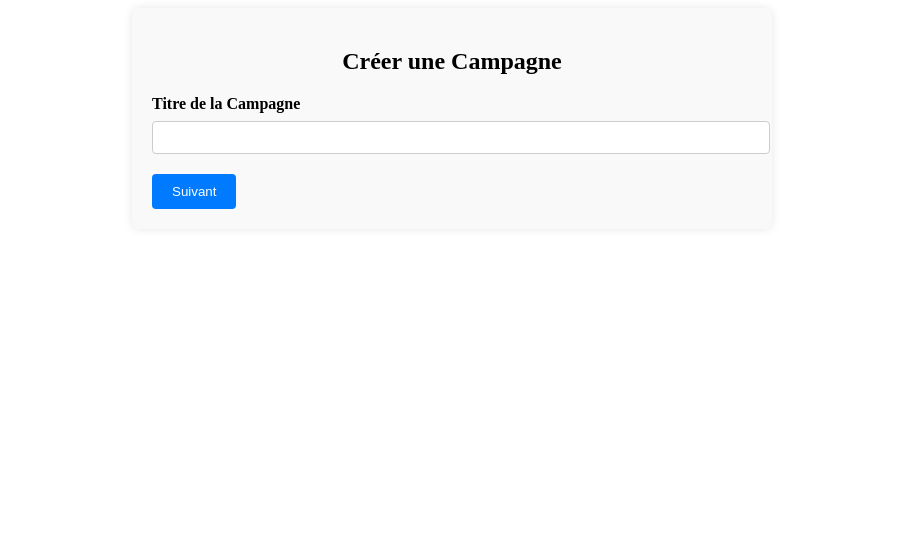
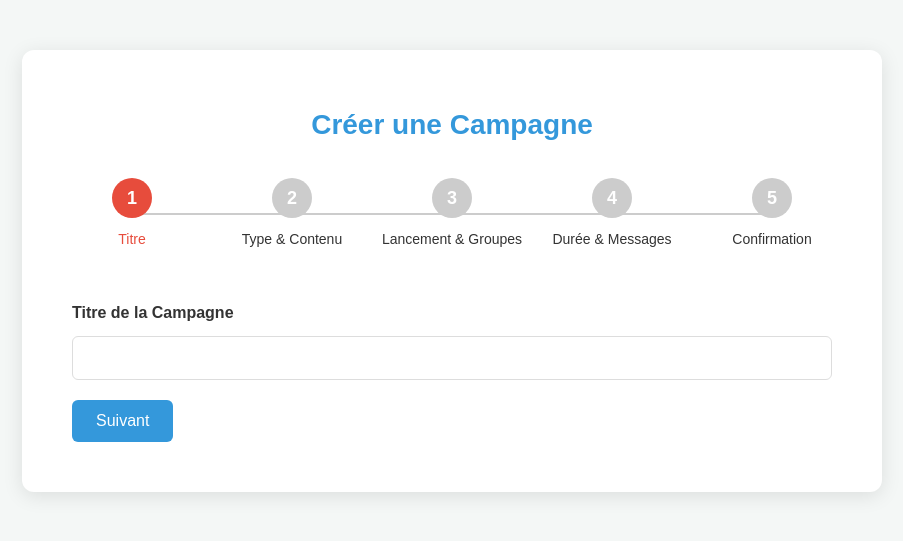
Before and after one commit to naderbenammar25/bulk_sms, a Django app: page /create_campaign/ in a window 1280 px wide. Shown: the top 541 px of the page, without its empty margins (188-1091 px from the left). Run offline with Django 5.2, Linux system fonts and the light colour scheme; the visitor is signed in with stand-in values (Sample User, id 1); data that the repository does not hold is empty.

Commit message:
updating campaign creation process

```diff
--- a/bulk_sms_api/campaigns/static/campaigns/css/creation_campagne.css
+++ b/bulk_sms_api/campaigns/static/campaigns/css/creation_campagne.css
@@ -1,21 +1,49 @@
+:root {
+    --primary-color: #3498db;
+    --secondary-color: #2ecc71;
+    --background-color: #f4f7f6;
+    --sidebar-color: #2c3e50;
+    --text-color: #333;
+    --hover-color: #2980b9;
+    --active-step-color: #e74c3c; /* Rouge pour l'étape active */
+    --step-inactive-color: #ccc; /* Couleur pour les étapes inactives */
+    --transition-speed: 0.4s; /* Vitesse des transitions */
+}
+
+body {
+    font-family: 'Arial', sans-serif;
+    background-color: var(--background-color);
+    color: var(--text-color);
+    margin: 0;
+    padding: 0;
+    line-height: 1.6;
+}
+
 .main-content {
-    max-width: 600px;
-    margin: 0 auto;
-    padding: 20px;
-    background-color: #f9f9f9;
-    border-radius: 8px;
-    box-shadow: 0 0 10px rgba(0, 0, 0, 0.1);
+    max-width: 800px;
+    margin: 50px auto;
+    padding: 30px;
+    background-color: #fff;
+    border-radius: 12px;
+    box-shadow: 0 4px 20px rgba(0, 0, 0, 0.1);
+    position: relative;
+    overflow: hidden;
 }
 
 h2 {
     text-align: center;
-    margin-bottom: 20px;
+    margin-bottom: 30px;
+    color: var(--primary-color);
+    font-size: 28px;
+    font-weight: 600;
 }
 
 label {
     display: block;
-    margin-bottom: 8px;
+    margin-bottom: 10px;
     font-weight: bold;
+    color: var(--text-color);
+    font-size: 16px;
 }
 
 input[type="text"],
@@ -24,27 +52,43 @@ input[type="number"],
 select,
 textarea {
     width: 100%;
-    padding: 8px;
+    padding: 12px;
     margin-bottom: 20px;
-    border: 1px solid #ccc;
-    border-radius: 4px;
+    border: 1px solid #ddd;
+    border-radius: 6px;
+    font-size: 16px;
+    box-sizing: border-box;
+    transition: border-color var(--transition-speed) ease, box-shadow var(--transition-speed) ease;
+}
+
+input[type="text"]:focus,
+input[type="datetime-local"]:focus,
+input[type="number"]:focus,
+select:focus,
+textarea:focus {
+    border-color: var(--primary-color);
+    box-shadow: 0 0 8px rgba(52, 152, 219, 0.3);
+    outline: none;
 }
 
 button {
-    padding: 10px 20px;
-    background-color: #007bff;
+    padding: 12px 24px;
+    background-color: var(--primary-color);
     color: #fff;
     border: none;
-    border-radius: 4px;
+    border-radius: 6px;
     cursor: pointer;
+    font-size: 16px;
+    transition: background-color var(--transition-speed) ease, transform 0.2s ease;
 }
 
 button[data-prev-step] {
-    background-color: #6c757d;
+    background-color: var(--step-inactive-color);
 }
 
 button:hover {
-    background-color: #0056b3;
+    background-color: var(--hover-color);
+    transform: translateY(-2px);
 }
 
 button[data-prev-step]:hover {
@@ -53,8 +97,118 @@ button[data-prev-step]:hover {
 
 #confirmation-step {
     text-align: center;
+    padding: 20px;
 }
 
 #campaign-preview {
     margin-bottom: 20px;
+    font-size: 18px;
+    color: var(--text-color);
 }
+
+/* Animation styles */
+.step {
+    opacity: 0;
+    transform: translateX(100%);
+    transition: opacity var(--transition-speed) ease, transform var(--transition-speed) ease;
+    position: absolute;
+    width: 100%;
+    top: 0;
+    left: 0;
+    padding: 20px;
+    box-sizing: border-box;
+}
+
+.step.active {
+    opacity: 1;
+    transform: translateX(0);
+    position: relative;
+}
+
+.step.inactive {
+    opacity: 0;
+    transform: translateX(-100%);
+}
+
+/* Step indicator styles */
+.step-indicator {
+    display: flex;
+    justify-content: space-between;
+    margin-bottom: 30px;
+    position: relative;
+}
+
+.step-item {
+    text-align: center;
+    flex: 1;
+    position: relative;
+    z-index: 1;
+}
+
+.step-item:not(:last-child)::after {
+    content: '';
+    position: absolute;
+    top: 50%;
+    right: -50%;
+    width: 100%;
+    height: 2px;
+    background-color: var(--step-inactive-color);
+    transform: translateY(-50%);
+    z-index: -1;
+}
+
+.step-circle {
+    width: 40px;
+    height: 40px;
+    border-radius: 50%;
+    background-color: var(--step-inactive-color);
+    color: #fff;
+    display: flex;
+    align-items: center;
+    justify-content: center;
+    margin: 0 auto 10px;
+    font-size: 18px;
+    font-weight: bold;
+    transition: background-color var(--transition-speed) ease;
+}
+
+.step-title {
+    font-size: 14px;
+    color: var(--text-color);
+    transition: color var(--transition-speed) ease;
+}
+
+.step-item.active .step-circle {
+    background-color: var(--active-step-color);
+}
+
+.step-item.active .step-title {
+    color: var(--active-step-color);
+}
+
+/* Responsive adjustments */
+@media (max-width: 768px) {
+    .main-content {
+        margin: 20px auto;
+        padding: 20px;
+    }
+
+    .step-indicator {
+        flex-direction: column;
+        align-items: center;
+    }
+
+    .step-item:not(:last-child)::after {
+        display: none;
+    }
+
+    .step-circle {
+        width: 30px;
+        height: 30px;
+        font-size: 16px;
+    }
+
+    .step-title {
+        font-size: 12px;
+    }
+}
--- a/bulk_sms_api/campaigns/static/campaigns/js/creation_campagne.js
+++ b/bulk_sms_api/campaigns/static/campaigns/js/creation_campagne.js
@@ -4,13 +4,22 @@ document.addEventListener('DOMContentLoaded', function() {
         steps.forEach(s => {
             const element = document.getElementById(s);
             if (element) {
-                element.style.display = 'none';
+                element.classList.remove('active', 'inactive');
+                if (s === 'step' + step || s === step) {
+                    element.classList.add('active');
+                } else {
+                    element.classList.add('inactive');
+                }
             }
         });
-        const currentStep = document.getElementById('step' + step) || document.getElementById(step);
-        if (currentStep) {
-            currentStep.style.display = 'block';
-        }
+
+        // Mettre à jour l'indicateur d'étapes
+        document.querySelectorAll('.step-item').forEach(item => {
+            item.classList.remove('active');
+            if (item.getAttribute('data-step') === step.toString() || item.getAttribute('data-step') === 'step' + step) {
+                item.classList.add('active');
+            }
+        });
     }
 
     // Initial call to show the first step
--- a/bulk_sms_api/campaigns/templates/creation_campagne.html
+++ b/bulk_sms_api/campaigns/templates/creation_campagne.html
@@ -12,16 +12,38 @@
 <body>
     <div class="main-content">
         <h2>Créer une Campagne</h2>
+        <div class="step-indicator">
+            <div class="step-item active" data-step="1">
+                <div class="step-circle">1</div>
+                <div class="step-title">Titre</div>
+            </div>
+            <div class="step-item" data-step="2">
+                <div class="step-circle">2</div>
+                <div class="step-title">Type & Contenu</div>
+            </div>
+            <div class="step-item" data-step="3">
+                <div class="step-circle">3</div>
+                <div class="step-title">Lancement & Groupes</div>
+            </div>
+            <div class="step-item" data-step="4">
+                <div class="step-circle">4</div>
+                <div class="step-title">Durée & Messages</div>
+            </div>
+            <div class="step-item" data-step="confirmation-step">
+                <div class="step-circle">5</div>
+                <div class="step-title">Confirmation</div>
+            </div>
+        </div>
         <form id="campaign-form" method="post" action="{% url 'create_campaign' %}">
             {% csrf_token %}
-            <div id="step1">
+            <div id="step1" class="step active">
                 <label for="campaign-title">Titre de la Campagne</label>
                 <input type="text" id="campaign-title" name="campaign_title" required>
 
                 <button type="button" data-next-step="2">Suivant</button>
             </div>
 
-            <div id="step2" style="display:none;">
+            <div id="step2" class="step">
                 <label for="campaign-type">Type de Campagne</label>
                 <select id="campaign-type" name="campaign_type" required>
                     <option value="brouillon">Brouillon</option>
@@ -42,7 +64,7 @@
                 <button type="button" data-next-step="3">Suivant</button>
             </div>
 
-            <div id="step3" style="display:none;">
+            <div id="step3" class="step">
                 <label for="launch-date">Date et Heure de Lancement</label>
                 <input type="datetime-local" id="launch-date" name="launch_date" required>
 
@@ -58,7 +80,7 @@
                 <button type="button" data-next-step="4">Suivant</button>
             </div>
 
-            <div id="step4" style="display:none;">
+            <div id="step4" class="step">
                 <label for="duration">Durée de la Campagne</label>
                 <input type="number" id="duration" name="duration" required>
                 <select id="duration-unit" name="duration_unit" required>
@@ -80,7 +102,7 @@
                 <button type="button" id="finish-button">Terminer</button>
             </div>
 
-            <div id="confirmation-step" style="display:none;">
+            <div id="confirmation-step" class="step">
                 <h3>Confirmation de la Campagne</h3>
                 <p id="campaign-preview"></p>
                 <p id="confirmation-message"></p>
--- a/bulk_sms_api/campaigns/templates/gestion_contacts.html
+++ b/bulk_sms_api/campaigns/templates/gestion_contacts.html
@@ -11,12 +11,12 @@
     <link href="https://fonts.googleapis.com/icon?family=Material+Icons" rel="stylesheet">
     <style>
         :root {
-            --primary-color: #3498db;
-            --secondary-color: #2ecc71;
+            --primary-color: {{ colors.0 }};
+            --secondary-color: {{ colors.1 }};
             --background-color: #f4f7f6;
             --sidebar-color: #2c3e50;
             --text-color: #333;
-            --hover-color: #2980b9;
+            --hover-color: {{ colors.0 }};
         }
         table {
             width: 100%;
--- a/bulk_sms_api/campaigns/templates/marketing_dashboard.html
+++ b/bulk_sms_api/campaigns/templates/marketing_dashboard.html
@@ -12,12 +12,12 @@
 
     <style>
         :root {
-            --primary-color: #3498db;
-            --secondary-color: #2ecc71;
+            --primary-color: {{ colors.0 }};
+            --secondary-color: {{ colors.1 }};
             --background-color: #f4f7f6;
             --sidebar-color: #2c3e50;
             --text-color: #333;
-            --hover-color: #2980b9;
+            --hover-color: {{ colors.0 }};
         }
     </style>
 </head>
--- a/bulk_sms_api/campaigns/templates/securite.html
+++ b/bulk_sms_api/campaigns/templates/securite.html
@@ -10,12 +10,12 @@
     <link href="https://fonts.googleapis.com/icon?family=Material+Icons" rel="stylesheet">
     <style>
         :root {
-            --primary-color: #3498db;
-            --secondary-color: #2ecc71;
+            --primary-color: {{ colors.0 }};
+            --secondary-color: {{ colors.1 }};
             --background-color: #f4f7f6;
             --sidebar-color: #2c3e50;
             --text-color: #333;
-            --hover-color: #2980b9;
+            --hover-color: {{ colors.0 }};
         }
         .messages {
             list-style: none;
```
Also changed, not shown: bulk_sms_api/campaigns/static/campaigns/css/MK_User.css (+135 -180 lines), bulk_sms_api/campaigns/templates/editeur_contenu.html (+8 -0 lines), bulk_sms_api/campaigns/templates/gestion_campagnes_MK.html (+9 -4 lines), bulk_sms_api/campaigns/templates/gestion_groupes.html (+10 -8 lines), bulk_sms_api/campaigns/templates/gestion_utilisateurs_marketing.html (+10 -0 lines), bulk_sms_api/media/logos/cosmito.png (added).
